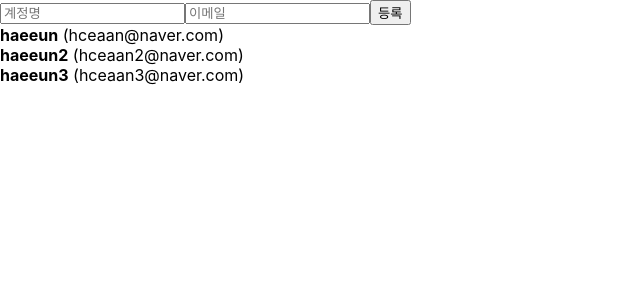
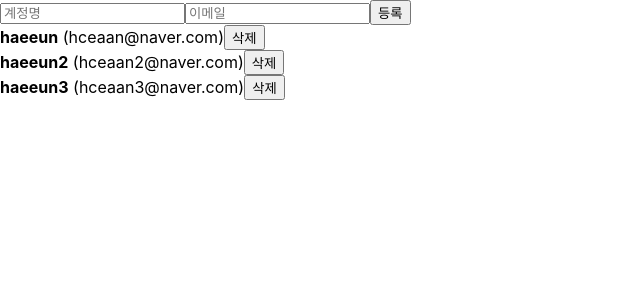
Before and after one commit to Haeeeun/react-tutorial, a React (Create React App) app: page / in a window 1280 px wide. Shown: the top 300 px of the page, without its empty margins (0-640 px from the left). Built offline with nearby package versions, Linux system fonts and the light colour scheme.

Commit message:
add remove function

```diff
--- a/src/App.js
+++ b/src/App.js
@@ -3,7 +3,6 @@
 import CreateUser from './CreateUser';
 
 function App() {
-
   const [inputs, setInputs] = useState({
     username: '',
     email: '',
@@ -56,6 +55,10 @@
     nextId.current += 1;
   }
 
+  const onRemove = id => {
+    setUsers(users.filter(user => user.id !== id))
+  }
+
   return (
     <>
       <CreateUser
@@ -64,7 +67,7 @@
         onChange={onChange}
         onCreate={onCreate}
       />
-      <UserList users={users} />
+      <UserList users={users} onRemove={onRemove}/>
     </>
   );
 }
--- a/src/UserList.js
+++ b/src/UserList.js
@@ -1,14 +1,16 @@
 import React from 'react';
 
-function User({ user }) {
+function User({ user, onRemove }) {
+  const { username, email, id } = user;
   return (
     <div>
-      <b>{user.username}</b> <span>({user.email})</span>
+      <b>{username}</b> <span>({email})</span>
+      <button type="button" onClick={() => onRemove(id)}>삭제</button>
     </div>
   );
 }
 
-function UserList({ users }) {
+function UserList({ users, onRemove }) {
 
   return (
     <div>
@@ -17,7 +19,13 @@
       <User user={users[2]} /> */}
       {
         users.map(
-          (user, index) => (<User user={user} key={user.id} />)
+          (user, index) => (
+            <User
+              user={user}
+              key={user.id}
+              onRemove={onRemove}
+            />
+          )
         )
       }
     </div>
```
